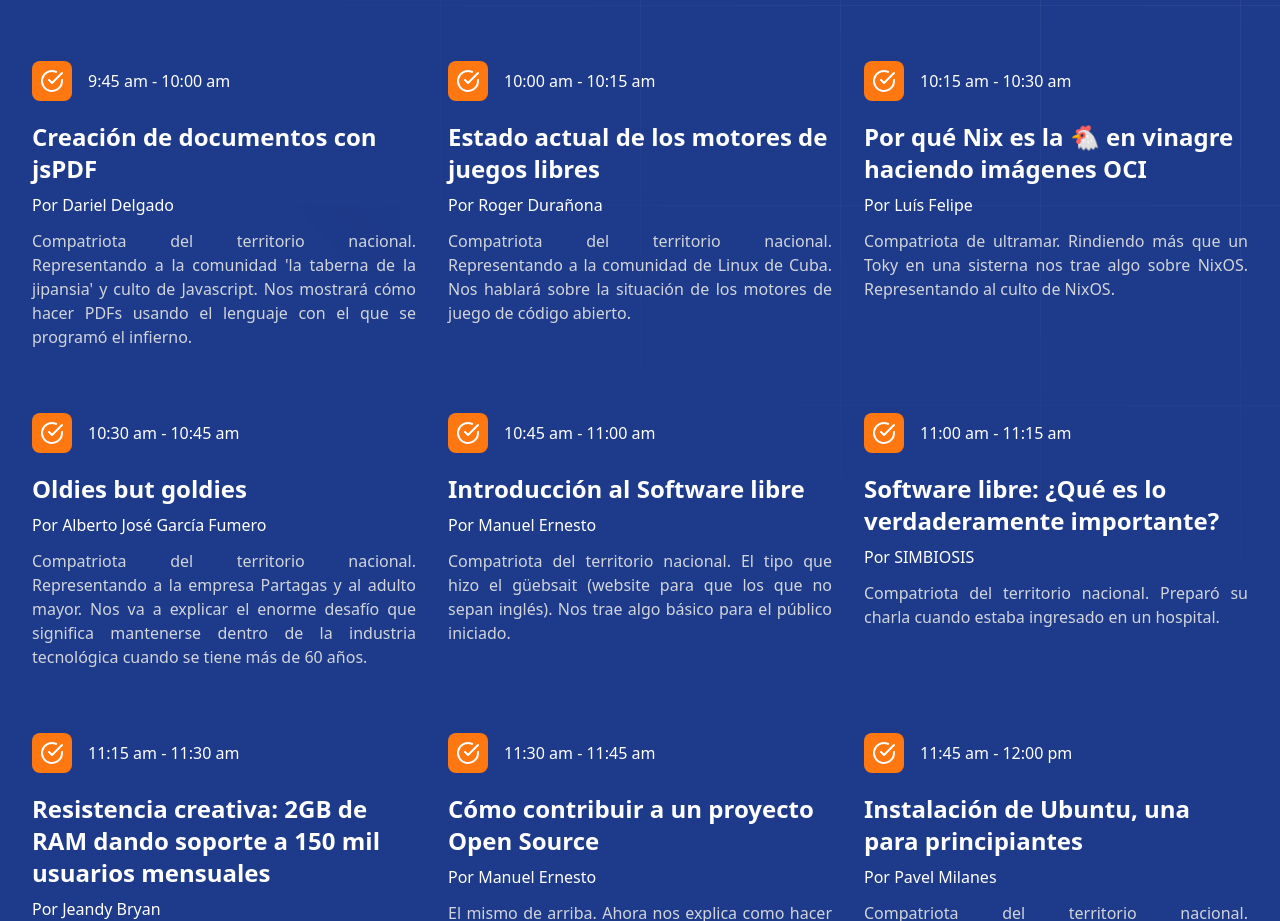
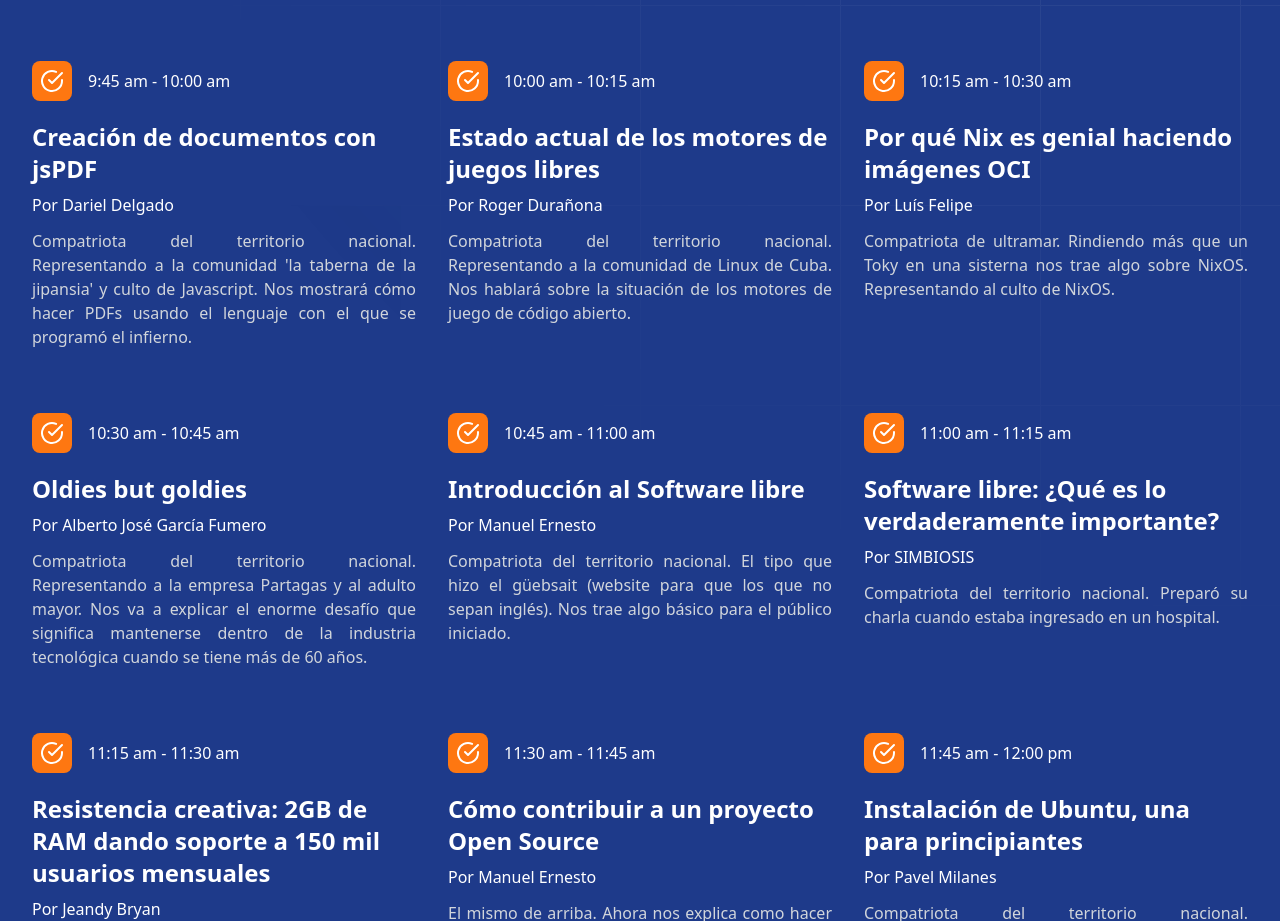
Before and after one commit to FLISol-Cuba/flisol.dev, an Astro site: page / in a window 1280 px wide. Shown: the part 2206-3127 px from the top of the page. Built offline with nearby package versions, Linux system fonts and the light colour scheme; Astro itself is replaced by a stand-in of ours.

Commit message:
removing typo

```diff
--- a/src/components/Program.astro
+++ b/src/components/Program.astro
@@ -32,7 +32,7 @@ const program = [
   },
   {
     "time": "10:15 am - 10:30 am",
-    "title": "Por qué Nix es la 🐔 en vinagre haciendo imágenes OCI",
+    "title": "Por qué Nix es genial haciendo imágenes OCI",
     "speaker": "Luís Felipe",
     "description": "Compatriota de ultramar. Rindiendo más que un Toky en una sisterna nos trae algo sobre NixOS. Representando al culto de NixOS."
   },
```
